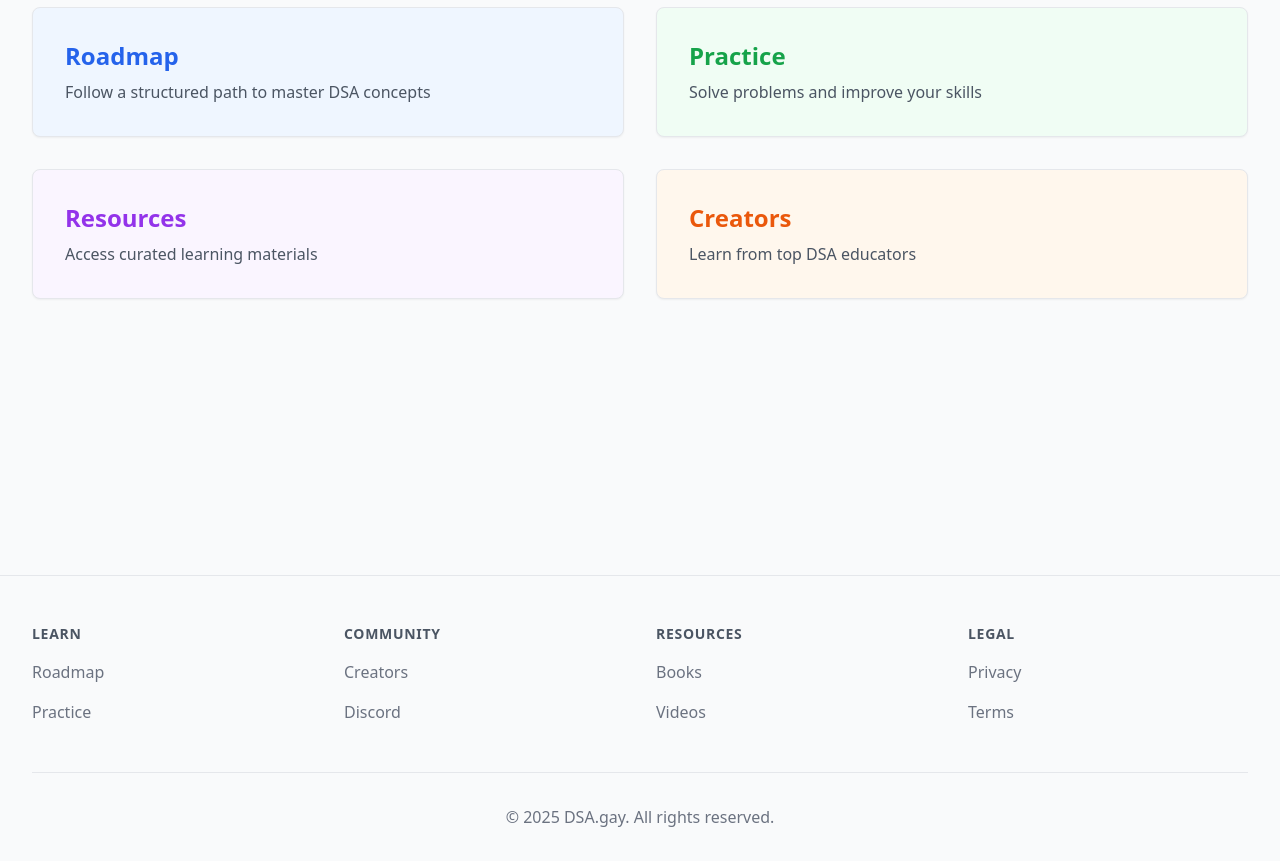
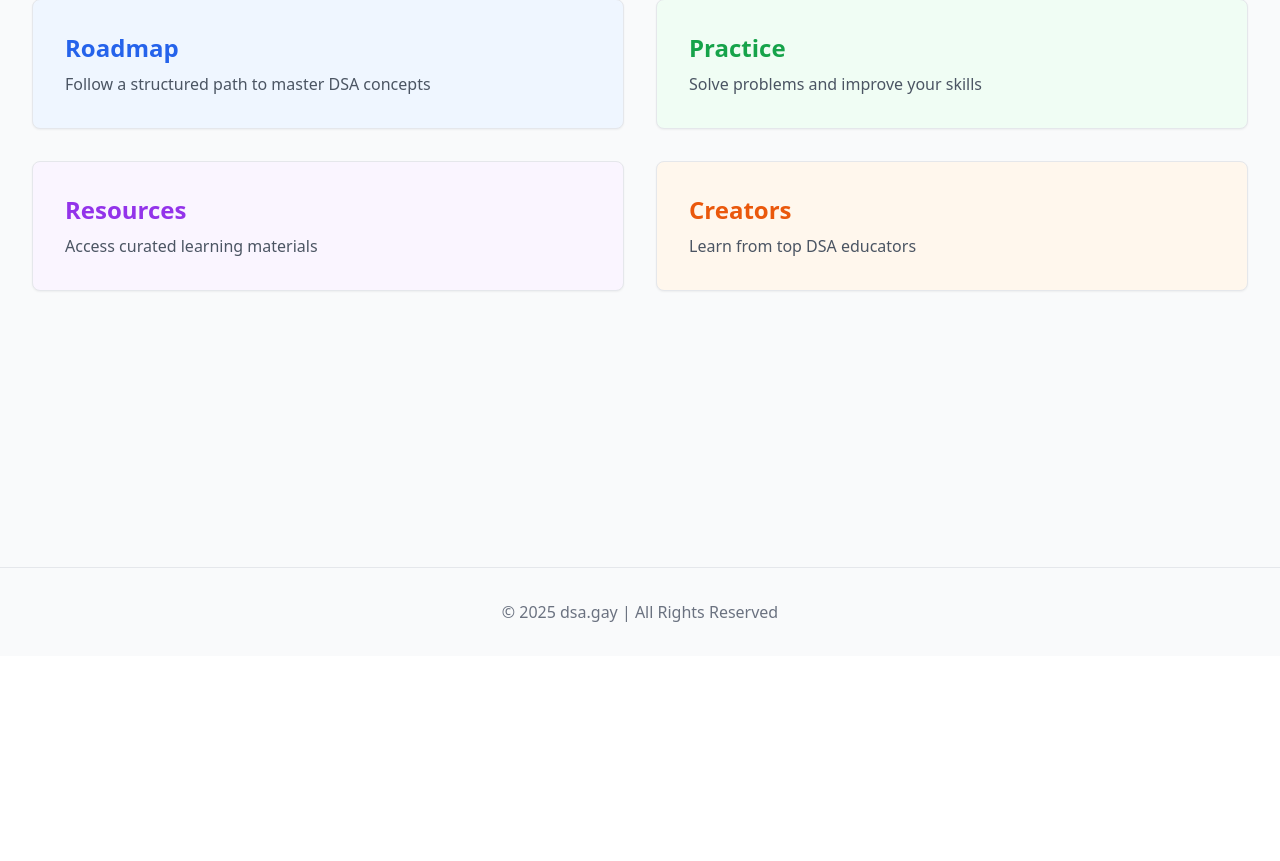
Before and after one commit to rohzzn/dsa, a Next.js app: page / in a window 1280 px wide. Shown: the part 298-1159 px from the top of the page. After the commit the page ends 954 px from the top, so only its background shows below. Built offline with nearby package versions, Linux system fonts and the light colour scheme.

Commit message:
Add RootLayout component, simplify Footer, and update Header for improved structure and branding

```diff
--- /dev/null
+++ b/src/app/layout.tsx
@@ -0,0 +1,19 @@
+import type { Metadata } from "next"
+import "./globals.css"
+
+export const metadata: Metadata = {
+  title: "DSA",
+  description: "Learn Data Structures and Algorithms",
+}
+
+export default function RootLayout({
+  children,
+}: Readonly<{
+  children: React.ReactNode
+}>) {
+  return (
+    <html lang="en">
+      <body className="antialiased">{children}</body>
+    </html>
+  )
+}
--- a/src/components/layout/Footer.tsx
+++ b/src/components/layout/Footer.tsx
@@ -1,85 +1,12 @@
 import React from 'react'
-import Link from 'next/link'
 
 const Footer: React.FC = () => {
  return (
    <footer className="bg-gray-50 border-t">
-      <div className="max-w-7xl mx-auto px-4 sm:px-6 lg:px-8">
-        <div className="py-12 grid grid-cols-2 md:grid-cols-4 gap-8">
-          <div>
-            <h3 className="text-sm font-semibold text-gray-600 tracking-wider uppercase">
-              Learn
-            </h3>
-            <ul className="mt-4 space-y-4">
-              <li>
-                <Link href="/roadmap" className="text-gray-500 hover:text-gray-900">
-                  Roadmap
-                </Link>
-              </li>
-              <li>
-                <Link href="/practice" className="text-gray-500 hover:text-gray-900">
-                  Practice
-                </Link>
-              </li>
-            </ul>
-          </div>
-          <div>
-            <h3 className="text-sm font-semibold text-gray-600 tracking-wider uppercase">
-              Community
-            </h3>
-            <ul className="mt-4 space-y-4">
-              <li>
-                <Link href="/creators" className="text-gray-500 hover:text-gray-900">
-                  Creators
-                </Link>
-              </li>
-              <li>
-                <Link href="/discord" className="text-gray-500 hover:text-gray-900">
-                  Discord
-                </Link>
-              </li>
-            </ul>
-          </div>
-          <div>
-            <h3 className="text-sm font-semibold text-gray-600 tracking-wider uppercase">
-              Resources
-            </h3>
-            <ul className="mt-4 space-y-4">
-              <li>
-                <Link href="/books" className="text-gray-500 hover:text-gray-900">
-                  Books
-                </Link>
-              </li>
-              <li>
-                <Link href="/videos" className="text-gray-500 hover:text-gray-900">
-                  Videos
-                </Link>
-              </li>
-            </ul>
-          </div>
-          <div>
-            <h3 className="text-sm font-semibold text-gray-600 tracking-wider uppercase">
-              Legal
-            </h3>
-            <ul className="mt-4 space-y-4">
-              <li>
-                <Link href="/privacy" className="text-gray-500 hover:text-gray-900">
-                  Privacy
-                </Link>
-              </li>
-              <li>
-                <Link href="/terms" className="text-gray-500 hover:text-gray-900">
-                  Terms
-                </Link>
-              </li>
-            </ul>
-          </div>
-        </div>
-        <div className="border-t border-gray-200 py-8">
+     <div className="max-w-7xl mx-auto px-4 py-8">
        <p className="text-center text-gray-500">
-            © {new Date().getFullYear()} DSA.gay. All rights reserved.
+         © {new Date().getFullYear()} dsa.gay | All Rights Reserved
        </p>
-        </div>
      </div>
    </footer>
  )
--- a/src/components/layout/Header.tsx
+++ b/src/components/layout/Header.tsx
@@ -1,13 +1,12 @@
 import React from 'react'
 import Link from 'next/link'
-import { Button } from '../ui/button'
 const Header: React.FC = () => {
   return (
     <header className="bg-white border-b shadow-sm sticky top-0 z-50">
       <div className="max-w-7xl mx-auto px-4 sm:px-6 lg:px-8">
         <div className="flex justify-between items-center py-4">
           <Link href="/" className="text-2xl font-bold text-blue-600 hover:text-blue-700">
-            DSA.gay
+            DSA
           </Link>
           <nav className="flex items-center space-x-8">
             <Link href="/roadmap" className="text-gray-600 hover:text-blue-600 font-medium">
@@ -22,7 +21,6 @@ const Header: React.FC = () => {
             <Link href="/practice" className="text-gray-600 hover:text-blue-600 font-medium">
               Practice
             </Link>
-            <Button variant="outline">Sign In</Button>
           </nav>
         </div>
       </div>
```
Lines whose indentation alone changed are shown as unchanged.
